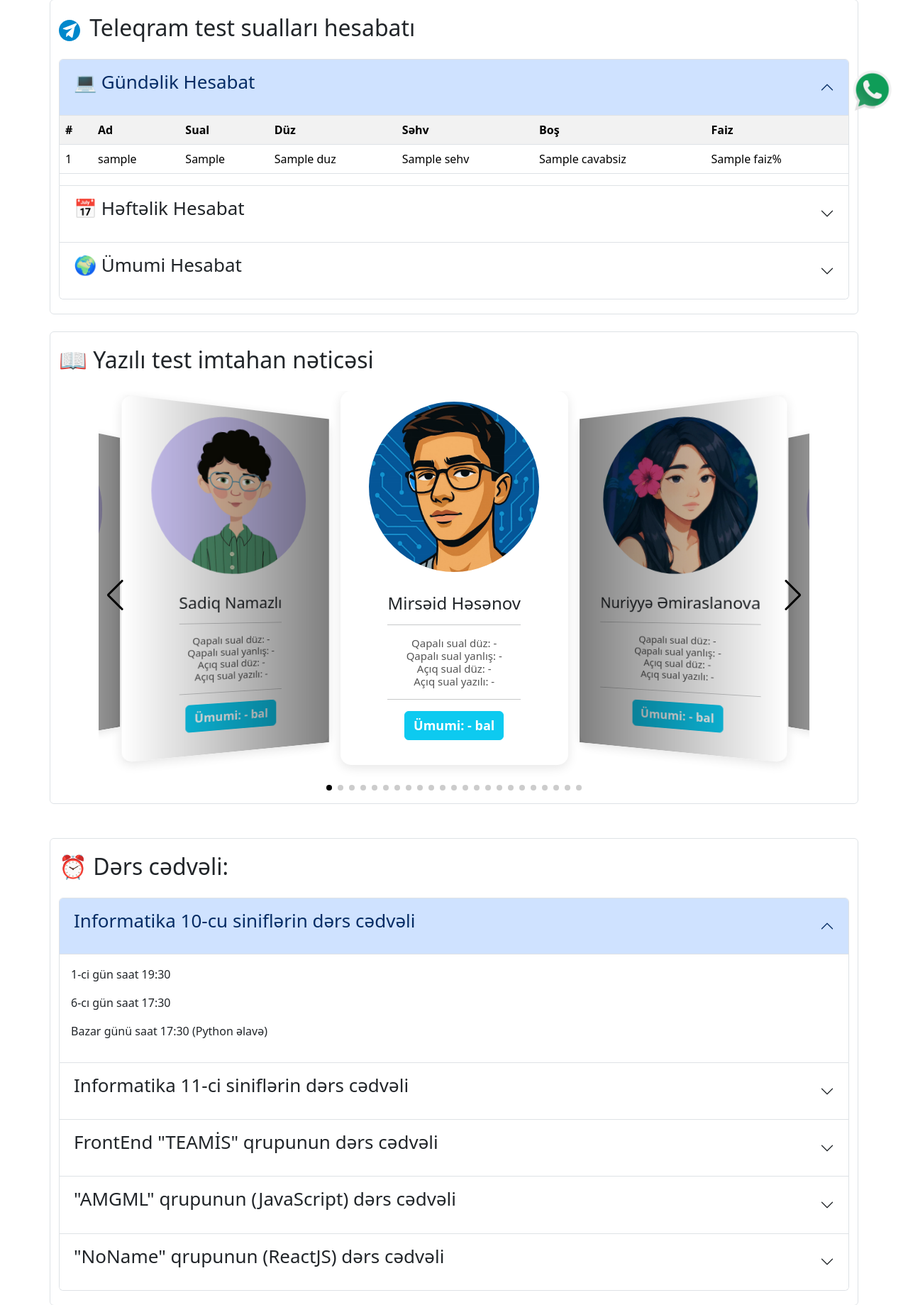
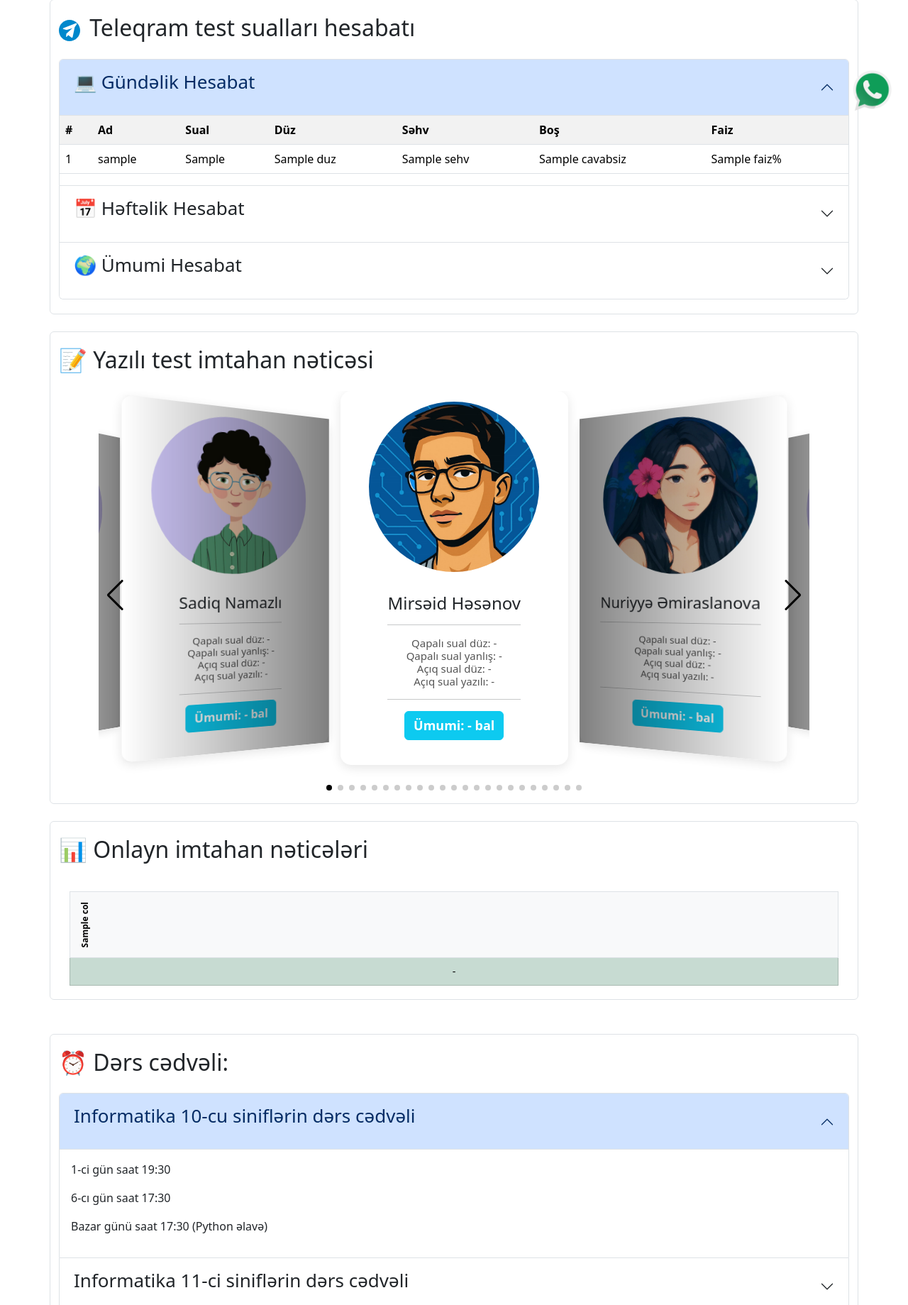
Before and after one commit to elmual/telegram, a Flask app: template templates/index.html in a window 1280 px wide. Shown: the part 623-2462 px from the top of the page at 71% size. Run offline with Flask 3, Linux system fonts and the light colour scheme; the template is opened without the code that fills it: most values are stand-ins (such as "Sample title", 1, 10 or a date in 2020).

Commit message:
Quizz added

```diff
--- a/app.py
+++ b/app.py
@@ -20,6 +20,7 @@ db11 = client["telegram_bot_11"]
 answers11 = db11["answers"]
 students11 = db11["students"]
 
+
 # --- KÖMƏKÇİ FUNKSİYALAR ---
 def _prepare_answers():
     all_answers = []
@@ -29,33 +30,53 @@ def _prepare_answers():
         all_answers.append(ans)
     return all_answers
 
+
 def _prepare_students():
     students = {}
     for s in list(students10.find()) + list(students11.find()):
         students[s["user_id"]] = s
     return students
 
+
 def is_weekday(ts):
     """Yalnız iş günləri (Mon-Fri)"""
     return ts.weekday() < 5
 
+
 def _generate_report(df, students, limits=None):
     """Report generator"""
     if df.empty:
-        report = pd.DataFrame(columns=["user_id","user_name","sual_sayi","duz","sehv","faiz","cavabsiz"])
+        report = pd.DataFrame(
+            columns=[
+                "user_id",
+                "user_name",
+                "sual_sayi",
+                "duz",
+                "sehv",
+                "faiz",
+                "cavabsiz",
+            ]
+        )
     else:
         df["correct"] = df["selected_option"] == df["correct_option"]
-        report = df.groupby("user_id").agg(
-            sual_sayi=("user_id", "count"),
-            duz=("correct", "sum")
-        ).reset_index()
+        report = (
+            df.groupby("user_id")
+            .agg(sual_sayi=("user_id", "count"), duz=("correct", "sum"))
+            .reset_index()
+        )
 
-    report["user_name"] = report["user_id"].apply(lambda uid: students[uid]["full_name"])
+    report["user_name"] = report["user_id"].apply(
+        lambda uid: students[uid]["full_name"]
+    )
     report["sehv"] = report["sual_sayi"] - report["duz"]
-    report["faiz"] = ((report["duz"]/report["sual_sayi"])*100).round(0).fillna(0).astype(int)
+    report["faiz"] = (
+        ((report["duz"] / report["sual_sayi"]) * 100).round(0).fillna(0).astype(int)
+    )
 
     if limits:
-        report["cavabsiz"] = report.apply(lambda row: max(0, limits.get(row["user_id"], 0) - row["sual_sayi"]), axis=1)
+        report["cavabsiz"] = report.apply(
+            lambda row: max(0, limits.get(row["user_id"], 0) - row["sual_sayi"]), axis=1
+        )
         report["sual_sayi"] = report["sual_sayi"] + report["cavabsiz"]
     else:
         report["cavabsiz"] = 0
@@ -64,20 +85,33 @@ def _generate_report(df, students, limits=None):
     for uid, student in students.items():
         if uid not in report["user_id"].values:
             sual_count = limits.get(uid, 0) if limits else 0
-            report = pd.concat([report, pd.DataFrame([{
-                "user_id": uid,
-                "user_name": student.get("full_name"),
-                "sual_sayi": sual_count,
-                "duz": 0,
-                "sehv": 0,
-                "faiz": 0,
-                "cavabsiz": sual_count
-            }])], ignore_index=True)
+            report = pd.concat(
+                [
+                    report,
+                    pd.DataFrame(
+                        [
+                            {
+                                "user_id": uid,
+                                "user_name": student.get("full_name"),
+                                "sual_sayi": sual_count,
+                                "duz": 0,
+                                "sehv": 0,
+                                "faiz": 0,
+                                "cavabsiz": sual_count,
+                            }
+                        ]
+                    ),
+                ],
+                ignore_index=True,
+            )
 
     hidden_ids = [uid for uid, st in students.items() if st.get("hidden")]
     report = report[~report["user_id"].isin(hidden_ids)]
-    report = report.sort_values(by=["cavabsiz","faiz","duz"], ascending=[True,False,False]).reset_index(drop=True)
+    report = report.sort_values(
+        by=["cavabsiz", "faiz", "duz"], ascending=[True, False, False]
+    ).reset_index(drop=True)
     return report
+
 
 # --- LIMITS ---
 def get_daily_limits():
@@ -88,6 +122,7 @@ def get_daily_limits():
         limits[s["user_id"]] = 12
     return limits
 
+
 def get_weekly_limits():
     limits = {}
     for s in list(students10.find()):
@@ -95,6 +130,7 @@ def get_weekly_limits():
     for s in list(students11.find()):
         limits[s["user_id"]] = 12 * 5
     return limits
+
 
 def get_overall_limits(all_answers):
     """Ümumi limit: polls-da maksimum question_idx + 1"""
@@ -115,6 +151,7 @@ def get_overall_limits(all_answers):
 
     return limits
 
+
 # --- REPORTS ---
 def get_daily_report():
     today = datetime.now(timezone.utc).date()
@@ -126,14 +163,18 @@ def get_daily_report():
     df = pd.DataFrame(all_answers)
     return _generate_report(df, students, limits=limits)
 
+
 def get_weekly_report():
     today = datetime.now(timezone.utc)
     start_of_week = today - timedelta(days=today.weekday())
     start = datetime.combine(start_of_week.date(), time.min, tzinfo=timezone.utc)
-    end = datetime.combine((start_of_week + timedelta(days=5)).date(), time.max, tzinfo=timezone.utc)
+    end = datetime.combine(
+        (start_of_week + timedelta(days=5)).date(), time.max, tzinfo=timezone.utc
+    )
 
     all_answers = [
-        a for a in _prepare_answers()
+        a
+        for a in _prepare_answers()
         if start <= a["timestamp"] <= end and is_weekday(a["timestamp"])
     ]
 
@@ -142,7 +183,9 @@ def get_weekly_report():
 
     # yalnız bu həftə cavab verən tələbələr üçün limit tətbiq edirik
     df = pd.DataFrame(all_answers)
-    used_limits = {uid: limits[uid] for uid in df["user_id"].unique()} if not df.empty else None
+    used_limits = (
+        {uid: limits[uid] for uid in df["user_id"].unique()} if not df.empty else None
+    )
     return _generate_report(df, students, limits=used_limits)
 
 
@@ -153,19 +196,59 @@ def get_overall_report():
     df = pd.DataFrame(all_answers)
     return _generate_report(df, students, limits=limits)
 
+
+# --- Excel-dən Quiz nəticələri oxuma ---
+def get_quizz_data():
+    file_path = os.path.join("static", "data", "quizz.xlsx")
+
+    if not os.path.exists(file_path):
+        print(f"Fayl tapılmadı: {file_path}")
+        return pd.DataFrame()
+
+    df = pd.read_excel(file_path, header=0)
+    df = df.dropna(axis=1, how="all")
+
+    if df.empty or len(df.columns) < 2:
+        print("XƏTA: DataFrame boşdur və ya kifayət qədər sütun yoxdur!")
+        return pd.DataFrame()
+
+    # 🟢 Dəyiş: 'Ad' → 'Abituriyentlərin ad və soyadı'
+    df = df.rename(columns={df.columns[0]: 'Abituriyentlərin ad və soyadı'})
+
+    # Test sütunlarını ayır — yeni adı nəzərə al!
+    test_cols = [col for col in df.columns if col != 'Abituriyentlərin ad və soyadı' and col != 'Ortalama']
+
+    df[test_cols] = df[test_cols].apply(pd.to_numeric, errors='coerce')
+
+    # 🟢 Dəyiş: 'Ortalama' → 'Ortalama imtahan nəticəsi %'
+    df["Ortalama imtahan nəticəsi %"] = df[test_cols].mean(axis=1).round(2)
+
+    # Köhnə 'Ortalama' sütununu sil (əgər varsa)
+    if 'Ortalama' in df.columns:
+        df = df.drop(columns=['Ortalama'])
+
+    # Sıra sütunu əlavə et
+    df.insert(0, 'Sıra', range(1, len(df) + 1))
+
+    return df
+
 # --- FLASK ROUTE ---
 @app.route("/")
 def index():
     daily = get_daily_report()
     weekly = get_weekly_report()
     overall = get_overall_report()
+    quizz_data = get_quizz_data()  # ← Artıq funksiya mövcuddur!
+
     return render_template(
         "index.html",
         daily=daily.to_dict(orient="records"),
         weekly=weekly.to_dict(orient="records"),
-        overall=overall.to_dict(orient="records")
+        overall=overall.to_dict(orient="records"),
+        table_data=quizz_data.to_dict(orient="records"),  # ← düzgün adla ötürürük
     )
 
+
 if __name__ == "__main__":
-    port = int(os.environ.get("PORT",5000))
+    port = int(os.environ.get("PORT", 5000))
     app.run(host="0.0.0.0", port=port, debug=True)
--- a/static/css/style.css
+++ b/static/css/style.css
@@ -58,7 +58,7 @@
   justify-content: center;
   background: white;
   border-radius: 15px;
-  box-shadow: 0 4px 15px rgba(0,0,0,0.1);
+  box-shadow: 0 4px 15px rgba(0, 0, 0, 0.1);
   padding: 15px;
 }
 .swiper-slide img {
@@ -67,7 +67,6 @@
   border-radius: 50%;
   margin-bottom: 10px;
 }
-
 
 .swiper-slide h3 {
   font-size: 24px;
@@ -93,6 +92,47 @@
   background: #000; /* pagination rəngi */
 }
 
-.accordion-body{
+.accordion-body {
   padding: 0;
 }
+
+/* BÜTÜN sütun başlıqları üçün şaquli stil */
+.vertical-header {
+  writing-mode: vertical-rl;
+  transform: rotate(180deg);
+  white-space: nowrap;
+  padding: 6px 4px;
+  font-size: 12px;
+  font-weight: 600;
+  text-align: center;
+  min-width: 25px;
+  height: auto;
+  display: flex;
+  align-items: center;
+  justify-content: center;
+}
+
+/* Ad sütunu — məzmun qədər en */
+.col-ad {
+  width: auto !important;
+  white-space: nowrap;
+  text-align: left;
+  padding-left: 1rem;
+  font-weight: 500;
+}
+
+/* Digər sütunlar — mümkün qədər dar */
+.col-min {
+  width: 1%;
+  white-space: nowrap;
+  min-width: 25px;
+  max-width: 35px;
+  text-align: center;
+  font-size: 0.9rem;
+}
+
+/* Mobil scroll */
+.table-responsive-quizz {
+  overflow-x: auto;
+  -webkit-overflow-scrolling: touch;
+}
--- a/templates/index.html
+++ b/templates/index.html
@@ -365,7 +365,7 @@
       id="yazili"
       style="scroll-margin-top: 110px"
     >
-      <h2 class="mt-3 mb-4">📖 Yazılı test imtahan nəticəsi</h2>
+      <h2 class="mt-3 mb-4">📝 Yazılı test imtahan nəticəsi</h2>
 
       <div class="swiper">
         <div class="swiper-wrapper">
@@ -795,6 +795,49 @@
       </div>
     </div>
 
+    <!-- Quizz hesabat -->
+    <div
+      class="container img-thumbnail mt-4"
+      data-aos="fade-up"
+      data-aos-delay="200"
+      id="yazili"
+      style="scroll-margin-top: 110px"
+    >
+      <h2 class="mt-3 mb-4">📊 Onlayn imtahan nəticələri</h2>
+      <div class="card-body">
+        <div class="table-responsive-quizz">
+          <table class="table table-bordered table-striped align-middle mb-0">
+            <thead>
+              <tr>
+                {% for col in table_data[0] %}
+                <th class="bg-light">
+                  <div class="vertical-header">{{ col }}</div>
+                </th>
+                {% endfor %}
+              </tr>
+            </thead>
+            <tbody>
+              {% for row in table_data %}
+              <tr
+                class="{% if row['Ortalama imtahan nəticəsi %'] < 70 %}table-danger{% elif row['Ortalama imtahan nəticəsi %'] < 85 %}table-warning{% else %}table-success{% endif %}"
+              >
+                {% for col in row %} {% if col == 'Abituriyentlərin ad və soyadı' %} {# Ad sütunu #}
+                <td class="col-ad">
+                  {{ row[col] if row[col] == row[col] else '-' }}
+                </td>
+                {% else %}
+                <td class="col-min">
+                  {{ row[col] if row[col] == row[col] else '-' }}
+                </td>
+                {% endif %} {% endfor %}
+              </tr>
+              {% endfor %}
+            </tbody>
+          </table>
+        </div>
+      </div>
+    </div>
+
     <!-- Dərs Cədvəli -->
     <div
       class="container mb-3 mt-5 img-thumbnail"
```
Also changed, not shown: 1 other file.
